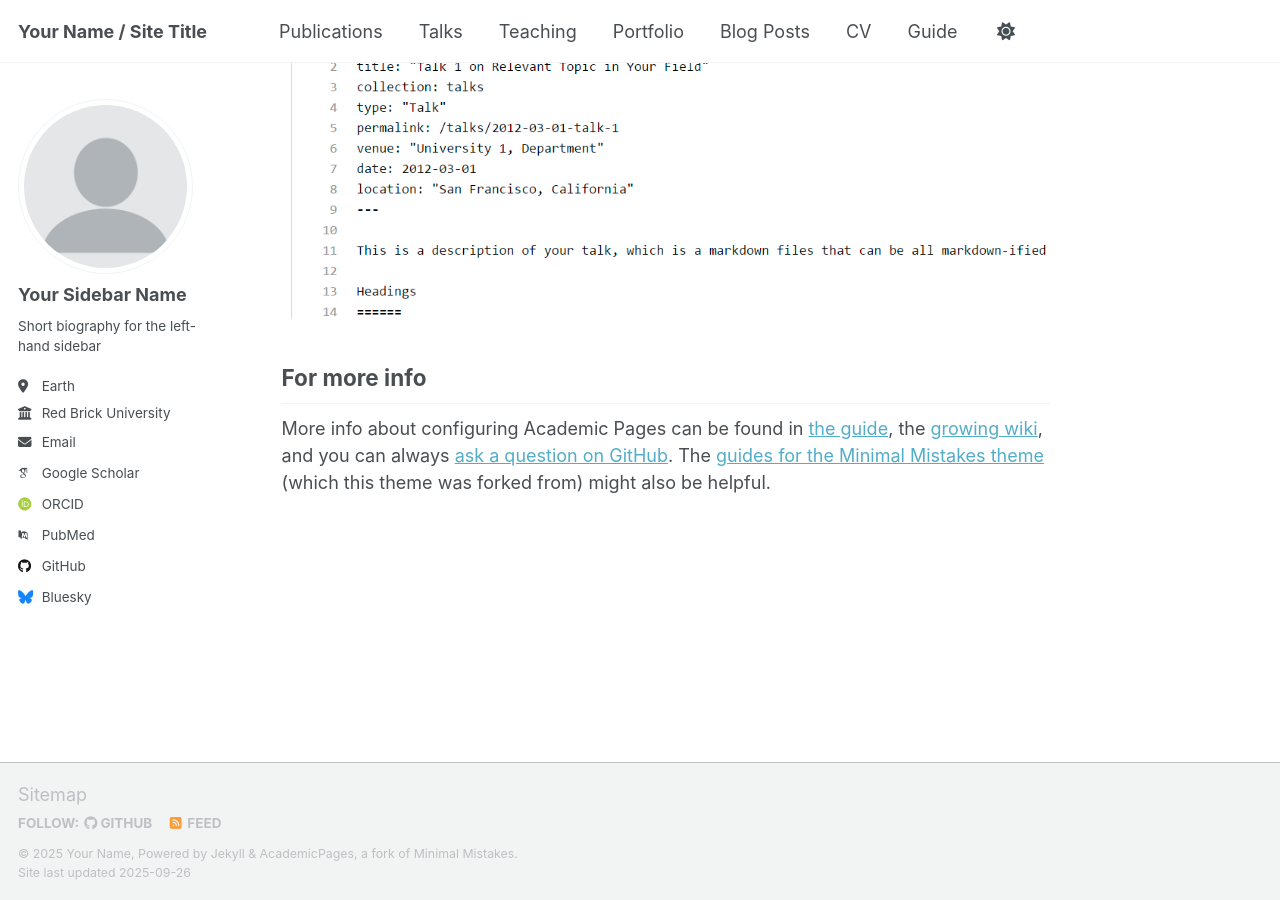
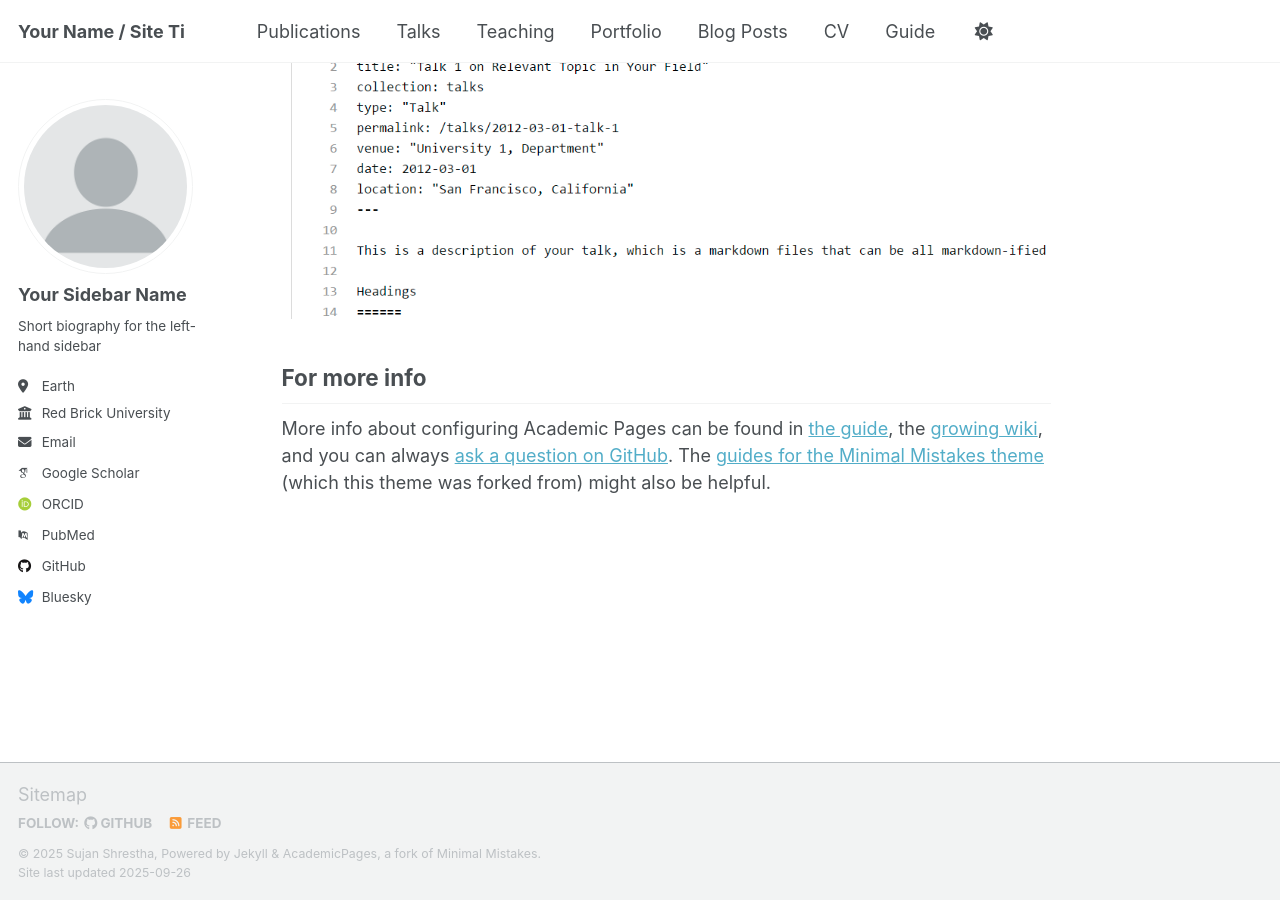
Before and after one commit to ss1855/SujanShrestha.github.io, a Jekyll site: the page built from _pages/about.md, in a window 1280 px wide and 900 px high, scrolled down 2880 px. Built offline with Jekyll 4.4.1, drawn with Linux system fonts in a browser that asks for light colours; some web fonts are replaced; a script that is not in the unit is left out.

Commit message:
Update _config.yml

```diff
--- a/_config.yml
+++ b/_config.yml
@@ -9,9 +9,9 @@
 # Basic Site Settings
 locale                   : "en-US"
 site_theme               : "default" # Currently available options are "default", "air"
-title                    : "Your Name / Site Title"
+title                    : "Your Name / Site Ti"
 title_separator          : "-"
-name                     : &name "Your Name"
+name                     : &name "Sujan Shrestha"
 description              : &description "Your Name's academic portfolio"   # Update this with a general description of your site, this is the default if not overridden by a page
 url                      : https://academicpages.github.io # The base hostname & protocol for your site e.g. "https://[your GitHub username].github.io",
                                                            # or if you already have some other page hosted on Github then use "https://[your GitHub username].github.io/[Your Repo Name]"
```
